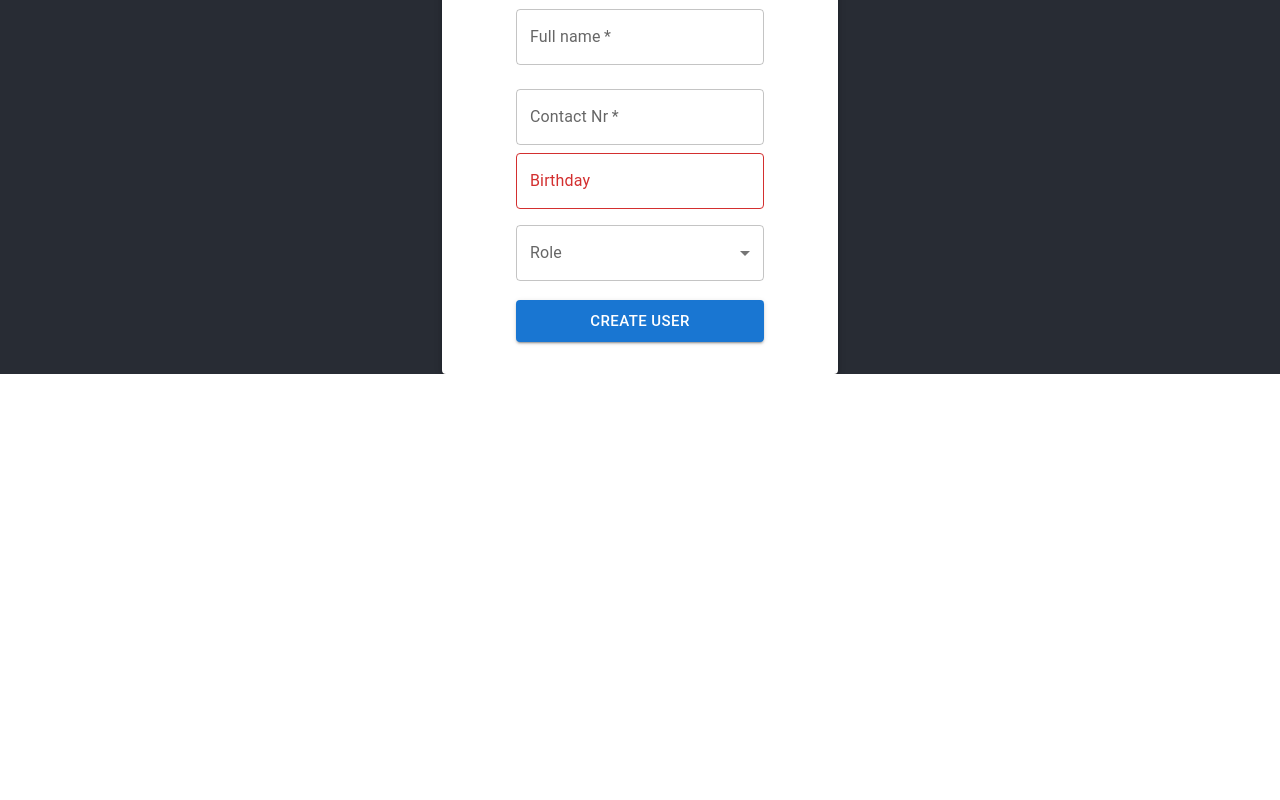
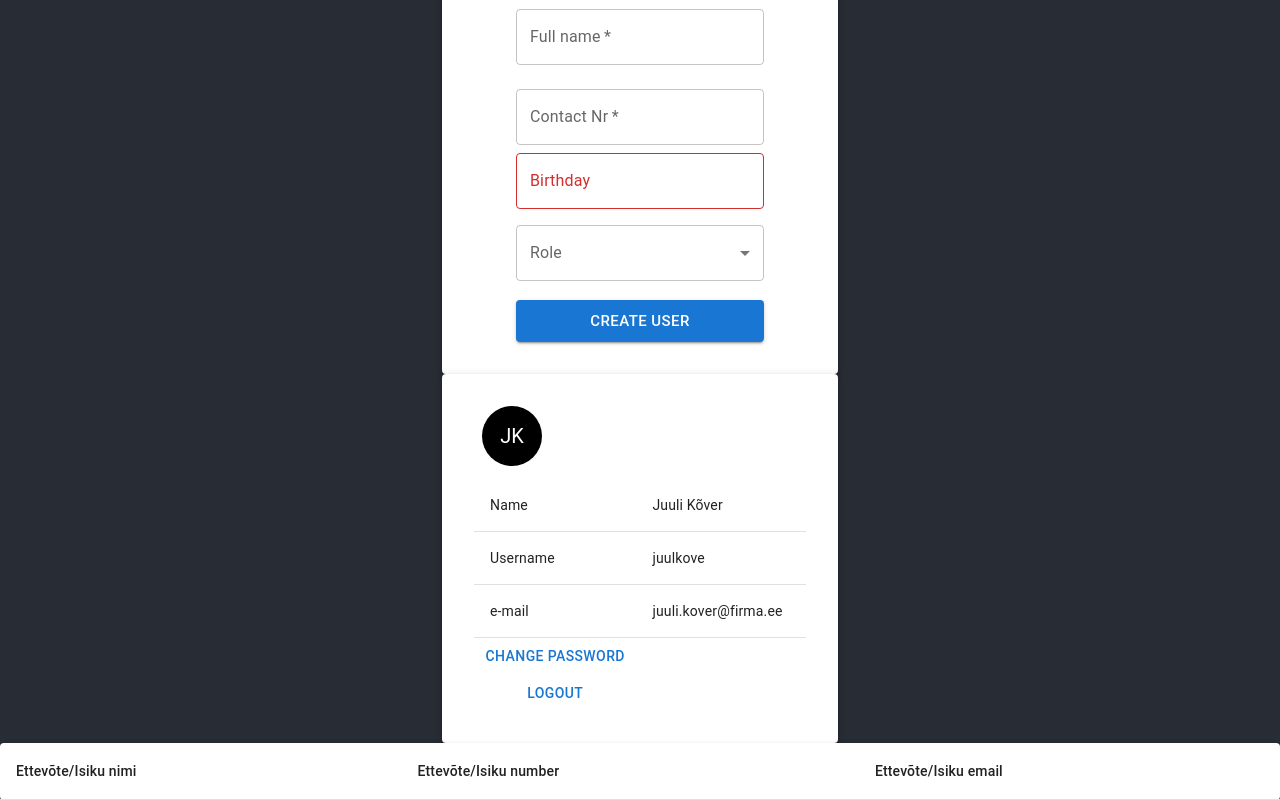
Before and after one commit to rakenduste-programmeerimine-2022/workwhen, a React (Create React App) app in the folder front/: page / in a window 1280 px wide. Shown: the part 763-1563 px from the top of the page. Before the commit the page ends 1137 px from the top, so only its background shows below. Built offline with nearby package versions, Linux system fonts and the light colour scheme.

Commit message:
closes #20

```diff
--- a/front/package.json
+++ b/front/package.json
@@ -5,7 +5,7 @@
   "dependencies": {
     "@emotion/react": "^11.10.5",
     "@emotion/styled": "^11.10.5",
-    "@mui/material": "^5.10.11",
+    "@mui/material": "^5.10.12",
     "@mui/x-date-pickers": "^5.0.6",
     "@testing-library/jest-dom": "^5.16.5",
     "@testing-library/react": "^13.4.0",
--- a/front/src/App.js
+++ b/front/src/App.js
@@ -2,6 +2,8 @@ import Login from './pages/Login';
 import "./styles/App.css"
 import React from "react"
 import Signup from "./pages/Signup";
+import UserSettings from './pages/UserSettings';
+import Contacts from './pages/Contacts';
 
 function App() {
   return (
@@ -9,6 +11,9 @@ function App() {
       <header className="App-header">
           <Login />
           <Signup />
+          <UserSettings />
+          <Contacts />
+
       </header>
     </div>
   );
--- /dev/null
+++ b/front/src/pages/Contacts.js
@@ -0,0 +1,33 @@
+import React, { useState } from "react";
+import { Paper, Table } from "@mui/material";
+import TableBody from "@mui/material/TableBody";
+import TableCell from "@mui/material/TableCell";
+import TableContainer from "@mui/material/TableContainer";
+import TableRow from "@mui/material/TableRow";
+import TableHead from "@mui/material/TableHead";
+
+export default function Contacts() {
+
+
+    return(
+        <Paper sx={{ width: '100%'}} elevation={2}>
+            <TableContainer sx={{ maxHeight: "78vh", width: '100%' }}>
+                <Table>
+                    <TableHead>
+                        <TableRow>
+                            <TableCell>Ettevõte/Isiku nimi</TableCell>
+                            <TableCell>Ettevõte/Isiku number</TableCell>
+                            <TableCell>Ettevõte/Isiku email</TableCell>
+                        </TableRow>
+                    </TableHead>
+                    <TableBody>
+
+                    </TableBody>
+                </Table>
+            </TableContainer>
+        </Paper>
+
+
+
+    );
+}
--- /dev/null
+++ b/front/src/pages/UserSettings.js
@@ -0,0 +1,60 @@
+import { Box, Container, Paper, Avatar, Button } from "@mui/material";
+import Table from "@mui/material/Table";
+import TableBody from "@mui/material/TableBody";
+import TableCell from "@mui/material/TableCell";
+import TableContainer from "@mui/material/TableContainer";
+import TableHead from "@mui/material/TableHead";
+import TableRow from "@mui/material/TableRow";
+import React, { useState } from "react";
+
+
+export default function UserSettings() {
+    const [anchorUser, setanchorUser] = useState(null);
+
+    const handleOpenUserMenu = (event) => {
+        setanchorUser(event.currentTarget);
+    }
+    const handleCloseUserMenu = () => {
+        setanchorUser(null);
+    }
+
+
+    return(
+        <Container component="div" maxWidth="xs" sx={{ minWidth: "12rem" }}>
+            <Paper elevation={3} sx={{ p: 4, pt: 3}}>
+                <Avatar sx={{ m: 1, bgcolor: "black", color: "white", width: 60, height: 60 }}>JK</Avatar>
+                    <Box sx={{display: "flex", flexDirection: "column", justifyContent: "center"}}>
+                        <TableContainer component="usrSetData" noValidate sx={{ marginTop: "5px", marginBottom: "0px" }}>
+                            <Table>
+                                <TableBody>
+                                    <TableRow>
+                                        <TableCell>Name</TableCell>
+                                        <TableCell>Juuli Kõver</TableCell>
+                                    </TableRow>
+                                    <TableRow>
+                                        <TableCell>Username</TableCell>
+                                        <TableCell>juulkove</TableCell>
+                                    </TableRow>
+                                    <TableRow>
+                                        <TableCell>e-mail</TableCell>
+                                        <TableCell>juuli.kover@firma.ee</TableCell>
+                                    </TableRow>
+                                </TableBody>
+                                <TableRow>
+                                    <Button>
+                                        Change password
+                                    </Button>
+                                    </TableRow>
+                                    <TableRow>
+                                    <Button>
+                                        Logout
+                                    </Button>
+                                </TableRow>
+                                </Table>
+                        </TableContainer>
+                    </Box>
+            </Paper>
+        </Container>
+
+    );
+}
```
Also changed, not shown: 1 other file (tests, documents, lock files or other folders).
